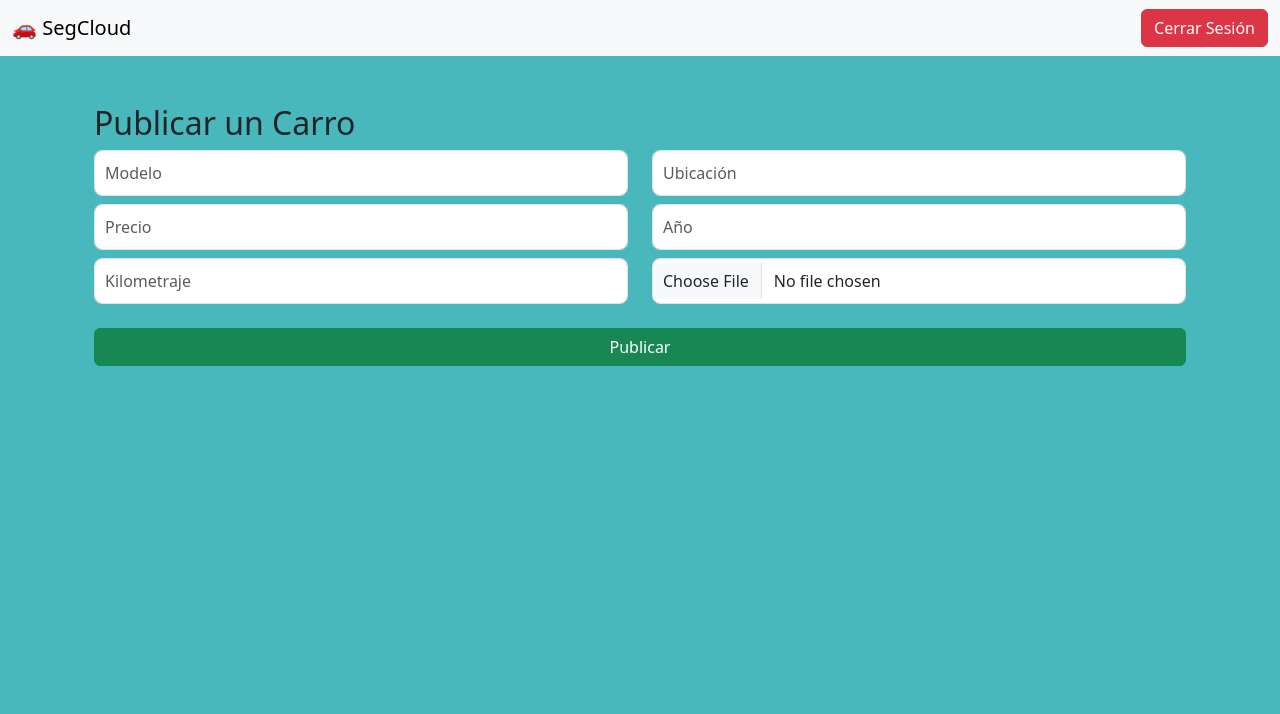
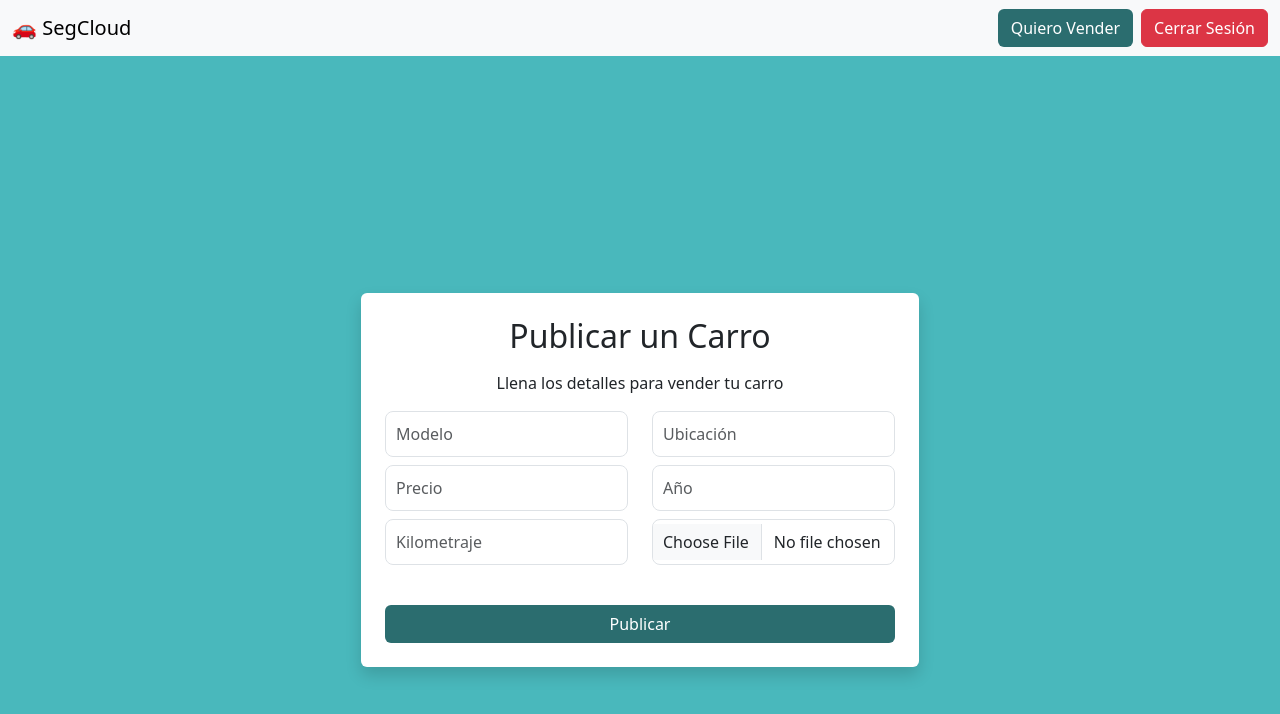
Before and after one commit to Nathaliaq16/SegCloud, a React (Create React App) app in the folder frontend/: page /vender in a window 1280 px wide. Shown: the top 714 px of the page. Built offline with nearby package versions, Linux system fonts and the light colour scheme; sample sign-in values are in the browser's storage.

Commit message:
Last changes

```diff
--- a/frontend/src/componentes/InicioSesion.js
+++ b/frontend/src/componentes/InicioSesion.js
@@ -11,7 +11,7 @@
   const [city, setCity] = useState("");
   const [country, setCountry] = useState("");
   const [birthdate, setBirthdate] = useState("");
-  const [isSeller, setIsSeller] = useState(false);
+
 
   const handleSubmit = (e) => {
     e.preventDefault();
@@ -27,7 +27,7 @@
         city,
         country,
         birthdate,
-        is_seller: isSeller,
+        is_seller: true,
         is_admin: false,
       });
     } else {
@@ -64,8 +64,7 @@
             <input type="date" className="form-control" value={birthdate} onChange={(e) => setBirthdate(e.target.value)} required />
           </div>
           <div className="col-md-12 mb-2 form-check">
-            <input type="checkbox" className="form-check-input" id="is_seller" checked={isSeller} onChange={() => setIsSeller(!isSeller)} />
-            <label className="form-check-label" htmlFor="is_seller">¿Eres vendedor?</label>
+
           </div>
         </>
       )}
@@ -76,8 +75,15 @@
         <input type="password" className="form-control" placeholder="Contraseña" value={password} onChange={(e) => setPassword(e.target.value)} required />
       </div>
       <div className="col-12 mt-3">
-        <button type="submit" className="btn btn-primary w-100">{isRegister ? "Registrarse" : "Ingresar"}</button>
-      </div>
+	  <button
+	    type="submit"
+	    className="btn w-100"
+	    style={{ backgroundColor: "#2b6d6f", color: "white" }}
+	  >
+	    {isRegister ? "Registrarse" : "Ingresar"}
+	  </button>
+</div>
+
     </form>
   );
 };
--- a/frontend/src/componentes/ListaCarros.js
+++ b/frontend/src/componentes/ListaCarros.js
@@ -113,7 +113,6 @@
                 <p className="card-text"><strong>Año:</strong> {carro.year}</p>
                 <p className="card-text"><strong>Kilometraje:</strong> {carro.km.toLocaleString()} km</p>
 
-                <h5 className="mt-3">Reseñas:</h5>
                 <ul className="list-unstyled">
                   {reseñas.filter((res) => res.carro_id === carro.id).map((res) => (
                     <li key={res.id} className="text-muted">
@@ -124,9 +123,15 @@
                 {reseñas.filter((res) => res.carro_id === carro.id).length === 0 && (
                   <p className="text-muted">No hay reseñas para este carro.</p>
                 )}
+                <button
+		  className="btn mt-2"
+		  style={{ backgroundColor: "#2b6d6f", color: "white" }}
+		  onClick={() => setCarroSeleccionado(carro.id)}
+		>
+		  Publicar Reseña
+		</button>
 
-                <button className="btn btn-primary mt-2" onClick={() => setCarroSeleccionado(carro.id)}>Publicar Reseña</button>
-                {carroSeleccionado === carro.id && (
+                 {carroSeleccionado === carro.id && (
                   <div className="mt-3">
                     <select
                       name="rating"
--- a/frontend/src/componentes/Navbar.js
+++ b/frontend/src/componentes/Navbar.js
@@ -12,6 +12,14 @@
     navigate("/");
   };
 
+  const handleQuieroVender = () => {
+    if (token) {
+      navigate("/vender"); // Si está autenticado, lo lleva a vender
+    } else {
+      navigate("/registro"); // Si no, lo manda a registrarse
+    }
+  };
+
   return (
     <nav className="navbar navbar-expand-lg navbar-light bg-light">
       <div className="container-fluid">
@@ -19,11 +27,20 @@
           🚗 SegCloud
         </Link>
         <div className="d-flex">
+          <button
+	  className="btn me-2"
+	  style={{ backgroundColor: "#2b6d6f", color: "white" }}
+	  onClick={handleQuieroVender}
+		>
+	  Quiero Vender
+	</button>
+
           {user && user.is_seller && (
             <Link className="btn btn-success me-2" to="/vender">
               Vender
             </Link>
           )}
+
           {token && (
             <button className="btn btn-danger" onClick={handleLogout}>
               Cerrar Sesión
--- a/frontend/src/paginas/PaginaInicioSesion.js
+++ b/frontend/src/paginas/PaginaInicioSesion.js
@@ -52,7 +52,14 @@
             onChange={handleChange}
           />
           {error && <p className="text-danger text-center">{error}</p>}
-          <button className="btn btn-primary w-100" onClick={handleLogin}>Iniciar Sesión</button>
+          <button
+		  className="btn w-100"
+		  style={{ backgroundColor: "#2b6d6f", color: "white" }}
+		  onClick={handleLogin}
+		>
+		  Iniciar Sesión
+		</button>
+
           <p className="text-center mt-2">
             ¿No tienes cuenta? <span className="text-primary" style={{ cursor: "pointer" }} onClick={() => navigate("/registro")}>Regístrate</span>
           </p>
--- a/frontend/src/paginas/Vender.js
+++ b/frontend/src/paginas/Vender.js
@@ -2,6 +2,7 @@
 import { useNavigate } from "react-router-dom";
 import api from "../api";
 import "bootstrap/dist/css/bootstrap.min.css";
+import "../styles/Login.css"; // Si Registro usa este archivo, aquí también lo incluimos
 
 const Vender = () => {
   const [formData, setFormData] = useState({
@@ -12,6 +13,7 @@
     km: "",
     image: null,
   });
+
   const [error, setError] = useState(null);
   const navigate = useNavigate();
 
@@ -30,14 +32,14 @@
     try {
       const formDataToSend = new FormData();
 
-    // Agregar campos de texto normalmente
+      // Agregar campos de texto
       formDataToSend.append("model", formData.model);
       formDataToSend.append("location", formData.location);
       formDataToSend.append("price", formData.price);
       formDataToSend.append("year", formData.year);
       formDataToSend.append("km", formData.km);
 
-    // Agregar la imagen asegurando que sea un archivo
+      // Agregar imagen
       if (formData.image) {
         formDataToSend.append("imagen", formData.image);
       } else {
@@ -62,8 +64,11 @@
   };
 
   return (
-    <div className="container mt-5">
-      <h2>Publicar un Carro</h2>
+    <div className="d-flex align-items-center justify-content-center vh-100">
+      <div className="login-box d-flex flex-column w-50 p-4 shadow rounded bg-white">
+        <h2 className="text-center mb-3">Publicar un Carro</h2>
+        <p className="text-center">Llena los detalles para vender tu carro</p>
+
         <form onSubmit={handleSubmit} className="row">
           <div className="col-md-6 mb-2">
             <input type="text" name="model" placeholder="Modelo" className="form-control" value={formData.model} onChange={handleChange} required />
@@ -84,10 +89,18 @@
             <input type="file" accept="image" className="form-control" onChange={handleImageChange} required />
           </div>
           <div className="col-12 mt-3">
-          {error && <p className="text-danger">{error}</p>}
-          <button type="submit" className="btn btn-success w-100">Publicar</button>
+            {error && <p className="text-danger text-center">{error}</p>}
+	    <button
+		  type="submit"
+		  className="btn w-100 mt-3"
+		  style={{ backgroundColor: "#2b6d6f", color: "white" }}
+		>
+		  Publicar
+	</button>
+
           </div>
         </form>
+      </div>
     </div>
   );
 };
```
Lines whose indentation alone changed are shown as unchanged.
